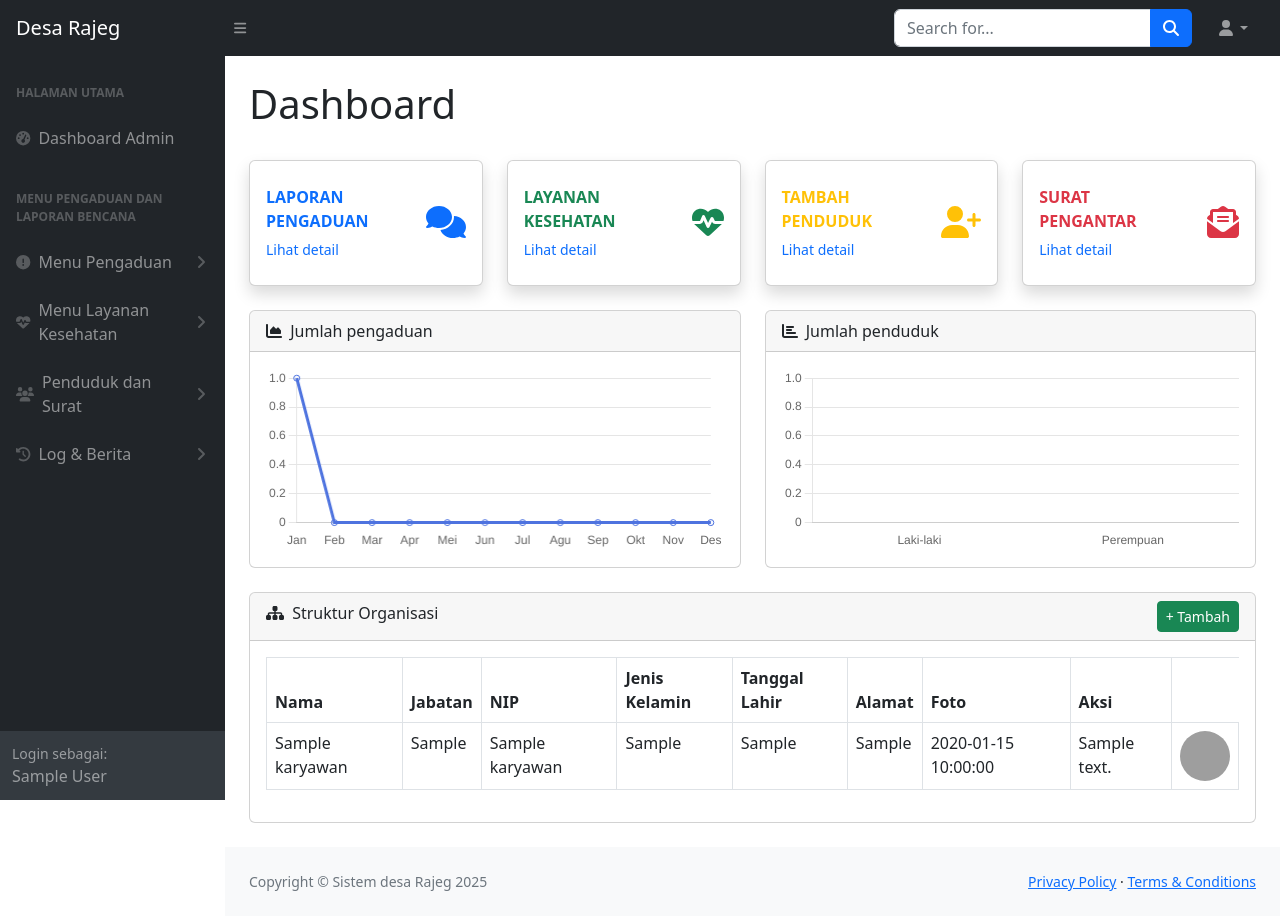
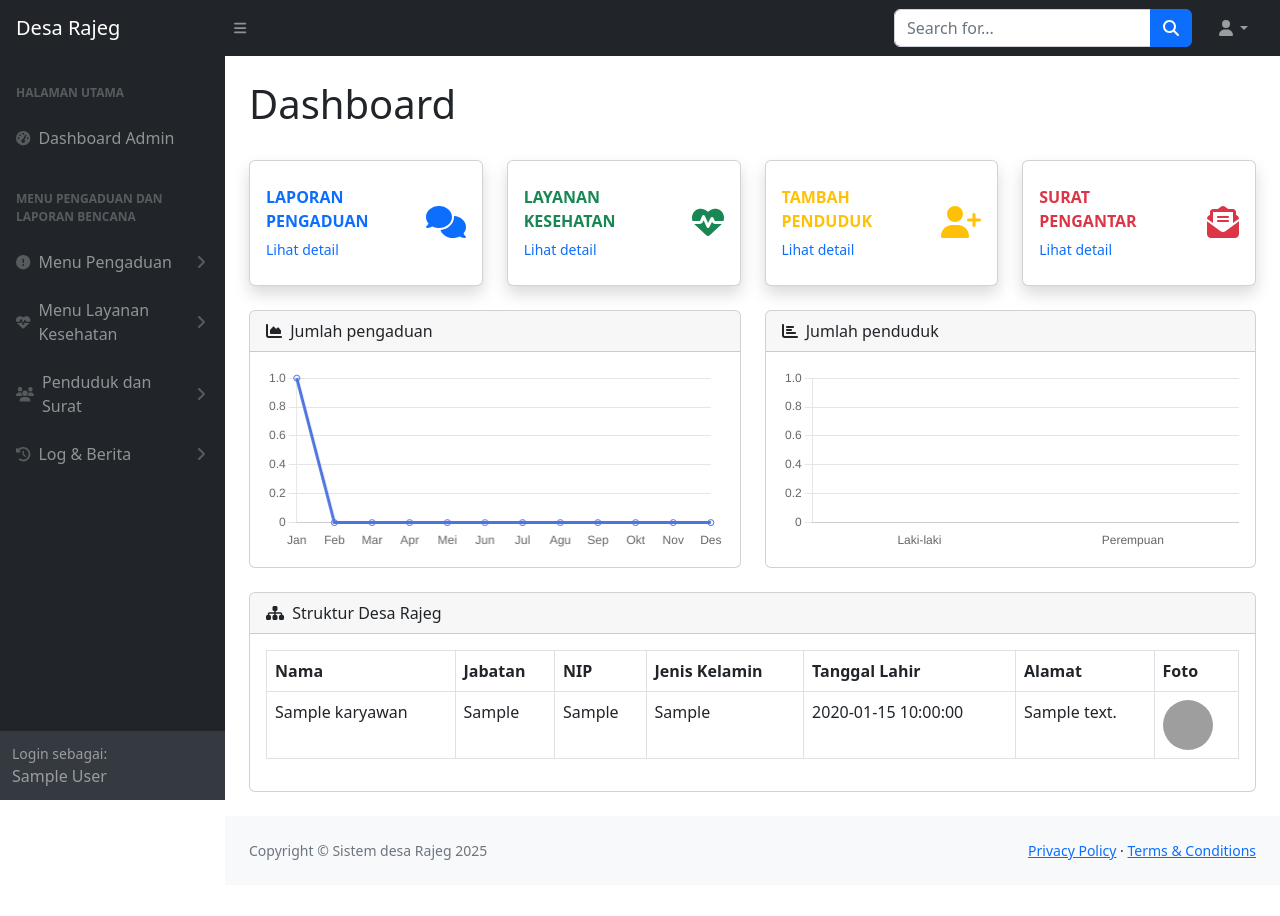
Before and after one commit to chanjr227/sistem_desa, a PHP site: page /sistem_desa/admin/dashboard.php in a window 1280 px wide. After the commit the page ends 860 px from the top, so only its background shows below. Run offline with PHP 8.4, Linux system fonts and the light colour scheme; the visitor is signed in with stand-in values (Sample User, id 1); tables that the repository leaves empty or names only in its code hold one stand-in row (values such as "Sample post"); some libraries are stand-ins or nearby versions; grey boxes are pictures that could not be loaded.

Commit message:
revisi dashboard

```diff
--- a/admin/dashboard.php
+++ b/admin/dashboard.php
@@ -346,8 +346,7 @@ if (isset($_GET['hapus'])) {
                     <div class="card mb-4">
                         <div class="card-header">
                             <i class="fas fa-sitemap me-1"></i>
-                            Struktur Organisasi
-                            <button class="btn btn-sm btn-success float-end" data-bs-toggle="modal" data-bs-target="#modalTambah">+ Tambah</button>
+                            Struktur Desa Rajeg
                         </div>
                         <div class="card-body">
                             <table class="table table-bordered">
@@ -360,14 +359,11 @@ if (isset($_GET['hapus'])) {
                                         <th>Tanggal Lahir</th>
                                         <th>Alamat</th>
                                         <th>Foto</th>
-                                        <th>Aksi</th>
                                     </tr>
                                 </thead>
                                 <tbody>
                                     <?php while ($row = $struktur->fetch_assoc()): ?>
                                         <tr>
-                                            <td><?= htmlspecialchars($row['nama']) ?></td>
-                                            <td><?= htmlspecialchars($row['jabatan']) ?></td>
                                             <td><?= htmlspecialchars($row['nama']) ?></td>
                                             <td><?= htmlspecialchars($row['jabatan']) ?></td>
                                             <td><?= htmlspecialchars($row['nip']) ?></td>
```
